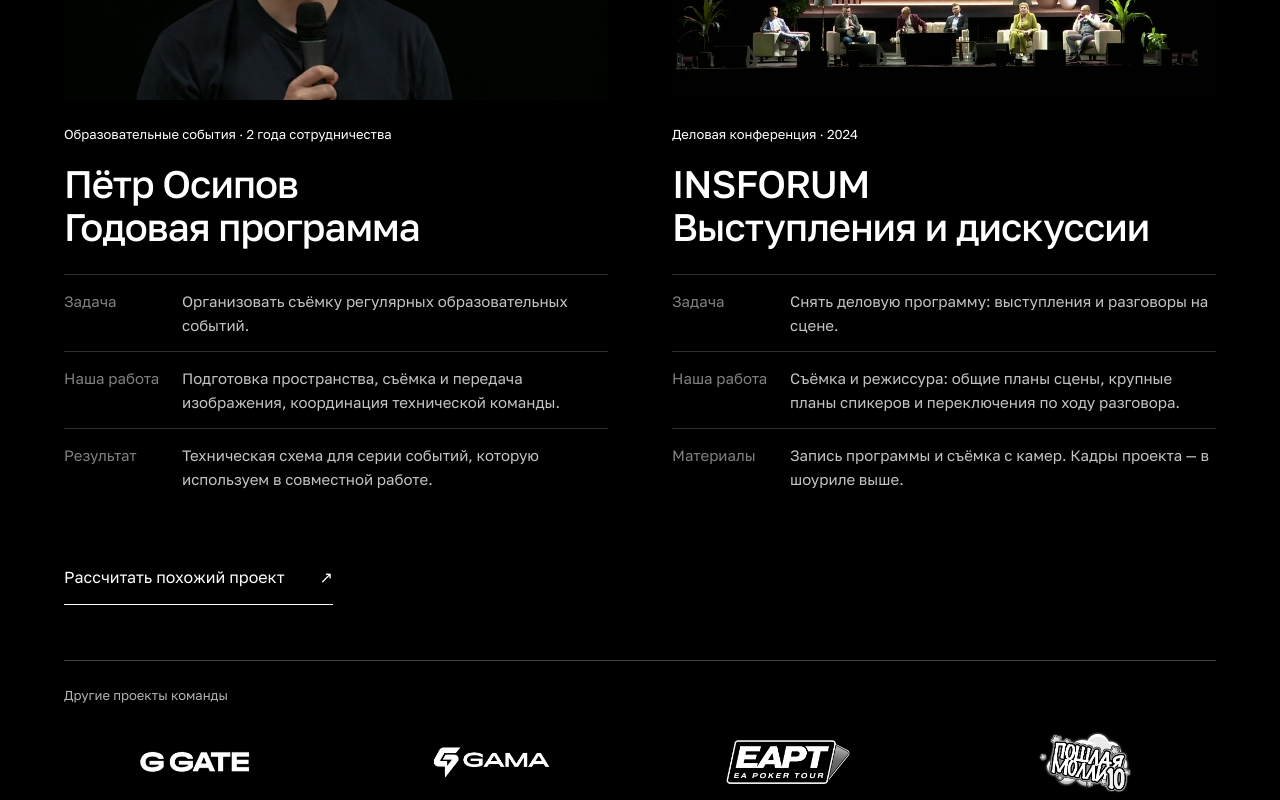
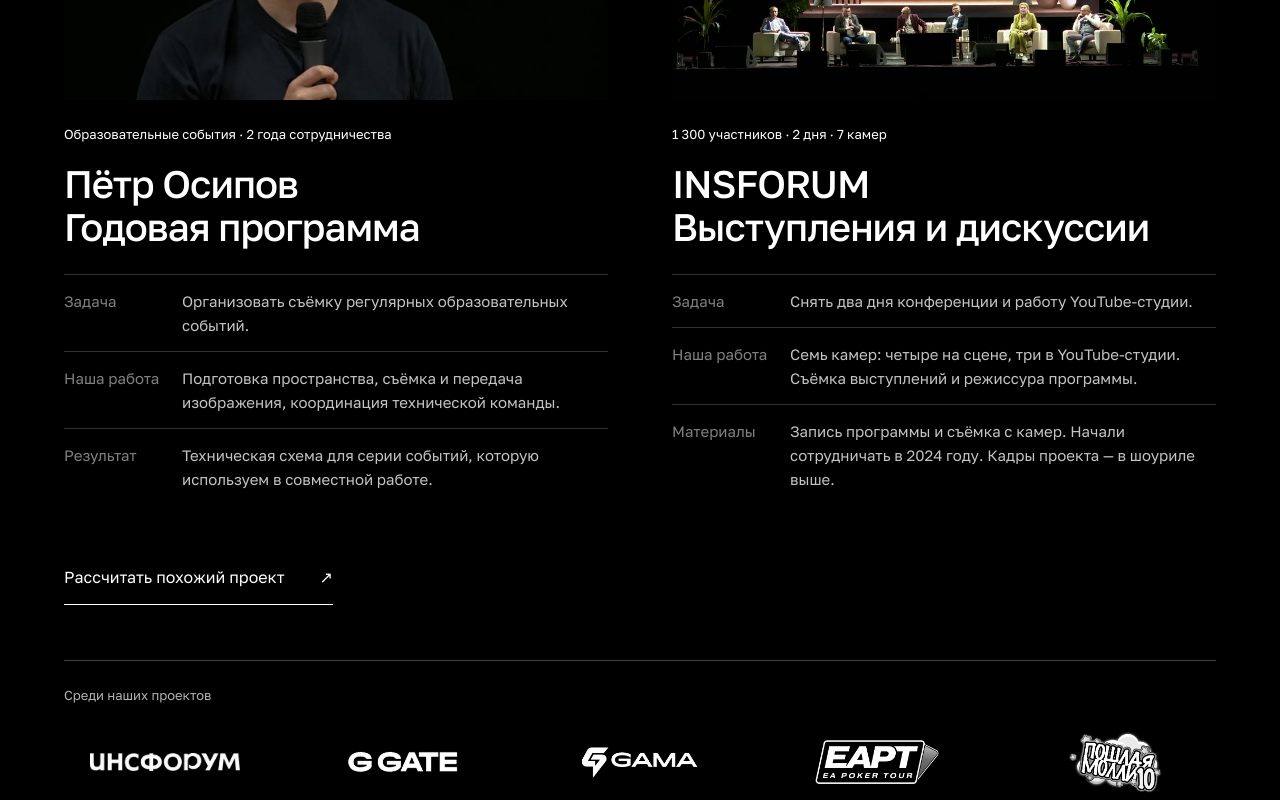
Before and after one commit to baryshnikovaxx/hpprod, a Next.js app: page /webinars in a window 1280 px wide. Shown: the part 1260-2060 px from the top of the page. Built offline with nearby package versions, Linux system fonts and the light colour scheme; no server answers.

Commit message:
Add confirmed INSFORUM production facts and official logo

```diff
--- a/app/components/service-landing.tsx
+++ b/app/components/service-landing.tsx
@@ -68,13 +68,13 @@
         </article>
         <article>
           <Image className={s.caseImage} src="/landing/insforum.jpg" alt="Общий план сцены INSFORUM во время дискуссии" width={960} height={540} sizes="(max-width: 760px) 100vw, 45vw" />
-          <p className={s.projectFact}>Деловая конференция · 2024</p>
+          <p className={s.projectFact}>1 300 участников · 2 дня · 7 камер</p>
           <h3>INSFORUM<br />Выступления и дискуссии</h3>
-          <dl className={s.caseDetails}><div><dt>Задача</dt><dd>Снять деловую программу: выступления и разговоры на сцене.</dd></div><div><dt>Наша работа</dt><dd>Съёмка и режиссура: общие планы сцены, крупные планы спикеров и переключения по ходу разговора.</dd></div><div><dt>Материалы</dt><dd>Запись программы и съёмка с камер. Кадры проекта — в шоуриле выше.</dd></div></dl>
+          <dl className={s.caseDetails}><div><dt>Задача</dt><dd>Снять два дня конференции и работу YouTube-студии.</dd></div><div><dt>Наша работа</dt><dd>Семь камер: четыре на сцене, три в YouTube-студии. Съёмка выступлений и режиссура программы.</dd></div><div><dt>Материалы</dt><dd>Запись программы и съёмка с камер. Начали сотрудничать в 2024 году. Кадры проекта — в шоуриле выше.</dd></div></dl>
         </article>
       </div>
       <a className={s.caseCta} href="#estimate">Рассчитать похожий проект <span aria-hidden>↗</span></a>
-      <div className={s.clientStrip}><p>Другие проекты команды</p><ul aria-label="Проекты Head Production">{[["ggate", "GGate Awards"], ["gama", "GAMA"], ["eapt", "EAPT"], ["poshlaya-molly", "Пошлая Молли"]].map(([file,name]) => <li key={file}><Image src={"/clients/" + file + ".png"} alt={name} width={150} height={64} /></li>)}</ul></div>
+      <div className={s.clientStrip}><p>Среди наших проектов</p><ul aria-label="Проекты Head Production">{[["insforum", "ИНСФОРУМ"], ["ggate", "GGate Awards"], ["gama", "GAMA"], ["eapt", "EAPT"], ["poshlaya-molly", "Пошлая Молли"]].map(([file,name]) => <li key={file}><Image src={"/clients/" + file + ".png"} alt={name} width={150} height={64} /></li>)}</ul></div>
     </section>
     <section className={s.statement}>
       <div><h2>{c.promise}</h2><p>{c.promiseText}</p></div>
```
Also changed, not shown: app/components/service-landing.module.css, public/clients/insforum.png (added).
